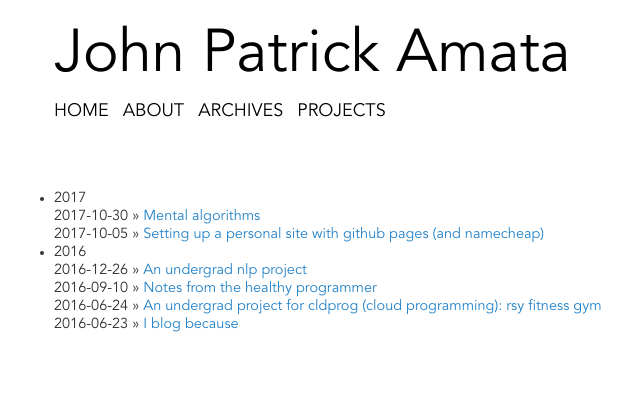
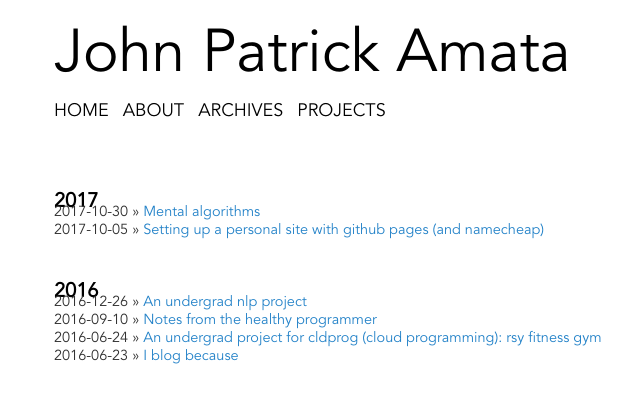
Before and after one commit to jpamata/jpamata.github.io, a Jekyll site: the page built from archives.md, in a window 1280 px wide. Shown: the top 403 px of the page, without its empty margins (202-842 px from the left). Built offline with Jekyll 4.4.1, drawn with Linux system fonts in a browser that asks for light colours.

Commit message:
archives year font

```diff
--- a/archives.md
+++ b/archives.md
@@ -16,7 +16,7 @@ permalink: /archives/
 {% assign year = this_year %}
 {% unless post == site.posts.first %}
 {% endunless %}
-<li id="{{ year }}">{{ year }}</li>
+<h2>{{ year }}</h2>
 {% endunless %}
 <time datetime="{{ post.date | date:"%Y-%m-%d" }}">
 {{ post.date | date:"%Y-%m-%d" }}
```
